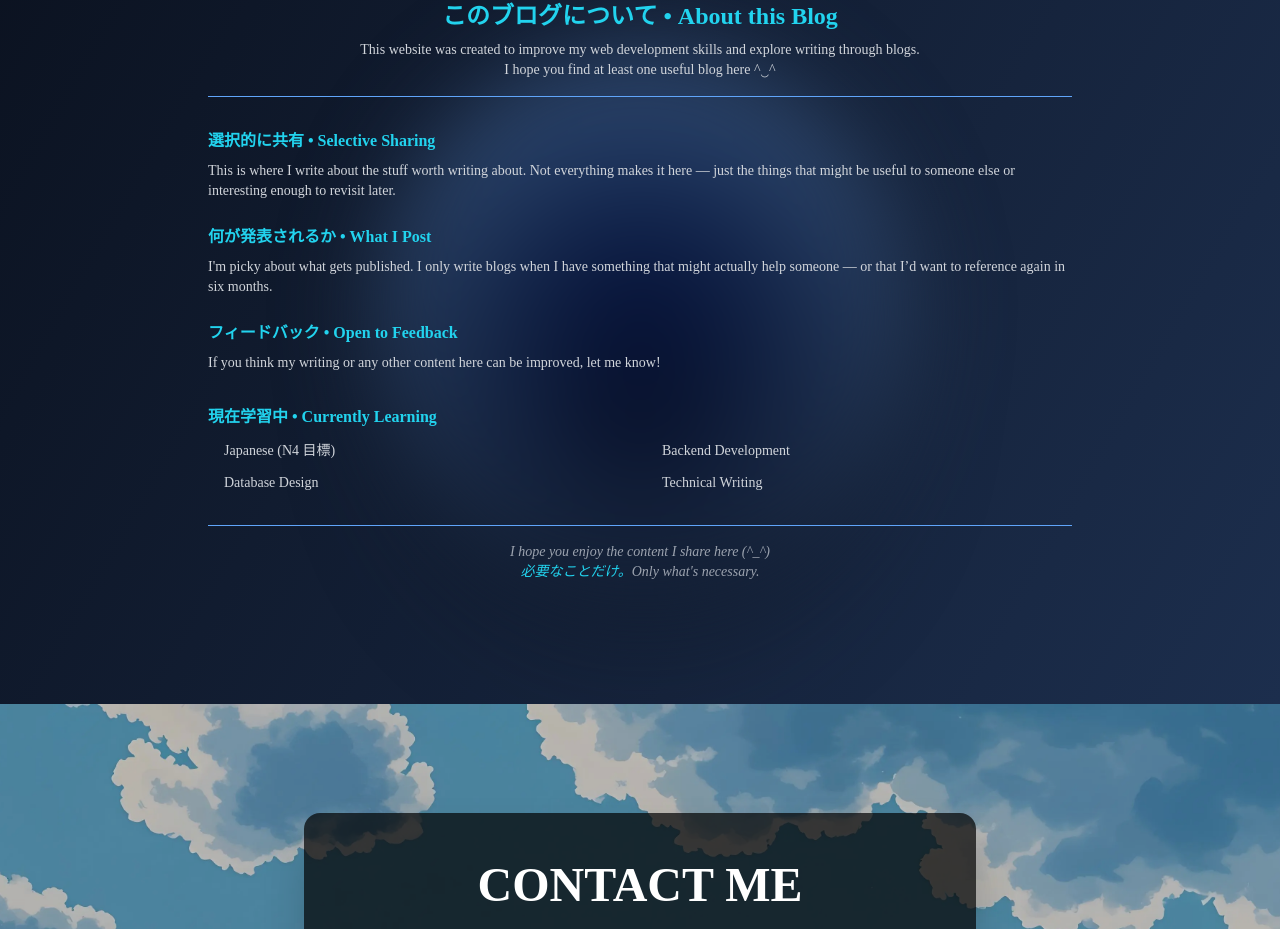
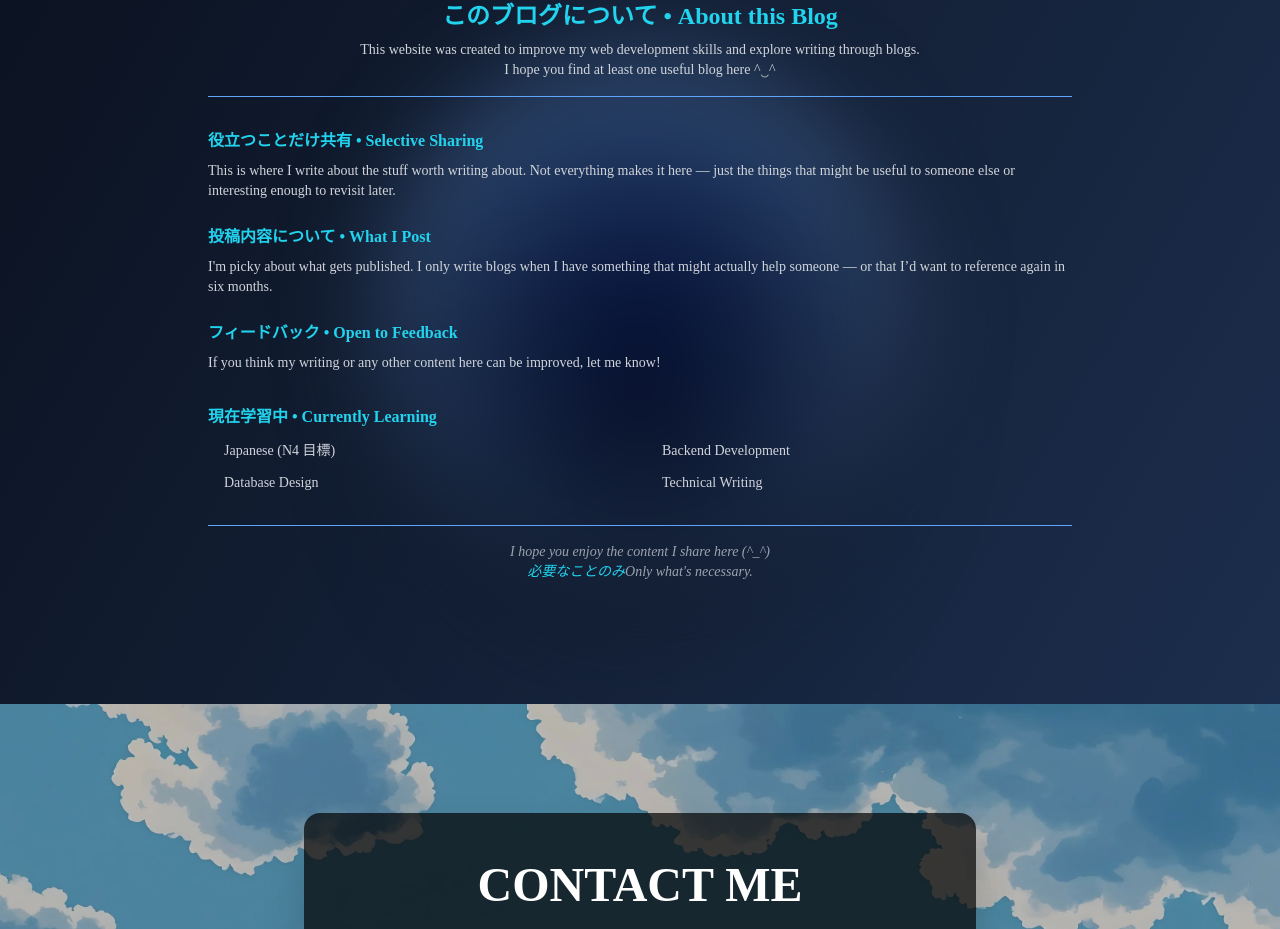
Before and after one commit to Sigmabond01/SigmaBlog, a React (Vite) app: page / in a window 1280 px wide. Shown: the part 896-1825 px from the top of the page. Built offline with nearby package versions, Linux system fonts and the light colour scheme; a web font is replaced by a local one.

Commit message:
fix: update Japanese text to more natural expressions

```diff
--- a/src/blog/BlogHeader.jsx
+++ b/src/blog/BlogHeader.jsx
@@ -15,7 +15,7 @@ const BlogHeader = () => {
         </div>
       </a>
       <h1 className="text-5xl font-bold text-white mb-2">BLOGS</h1>
-      <p className="text-blue-300 text-lg tracking-wide mb-4">ブロッグ</p>
+      <p className="text-blue-300 text-lg tracking-wide mb-4">ブログ</p>
       <Link
   to="/"
   className="inline-block mt-4 px-4 py-2 border border-white text-white text-sm rounded hover:bg-white hover:text-slate-900 transition duration-300"
--- a/src/components/ui/Aboutcard.jsx
+++ b/src/components/ui/Aboutcard.jsx
@@ -27,12 +27,12 @@ const Aboutcard = () => {
             <div className="space-y-6 text-blue-200">
               <Card
                 color="cyan"
-                title="選択的に共有 • Selective Sharing"
+                title="役立つことだけ共有 • Selective Sharing"
                 text="This is where I write about the stuff worth writing about. Not everything makes it here — just the things that might be useful to someone else or interesting enough to revisit later."
               />
               <Card
                 color="cyan"
-                title="何が発表されるか • What I Post"
+                title="投稿内容について • What I Post"
                 text="I'm picky about what gets published. I only write blogs when I have something that might actually help someone — or that I’d want to reference again in six months."
               />
               <Card
@@ -58,7 +58,7 @@ const Aboutcard = () => {
               <p className="text-gray-400 text-xs md:text-sm italic leading-relaxed">
                 I hope you enjoy the content I share here (^_^)
                 <br />
-                <span className="text-cyan-400">必要なことだけ。</span>Only what's necessary.
+                <span className="text-cyan-400">必要なことのみ</span>Only what's necessary.
               </p>
             </div>
           </div>
```
